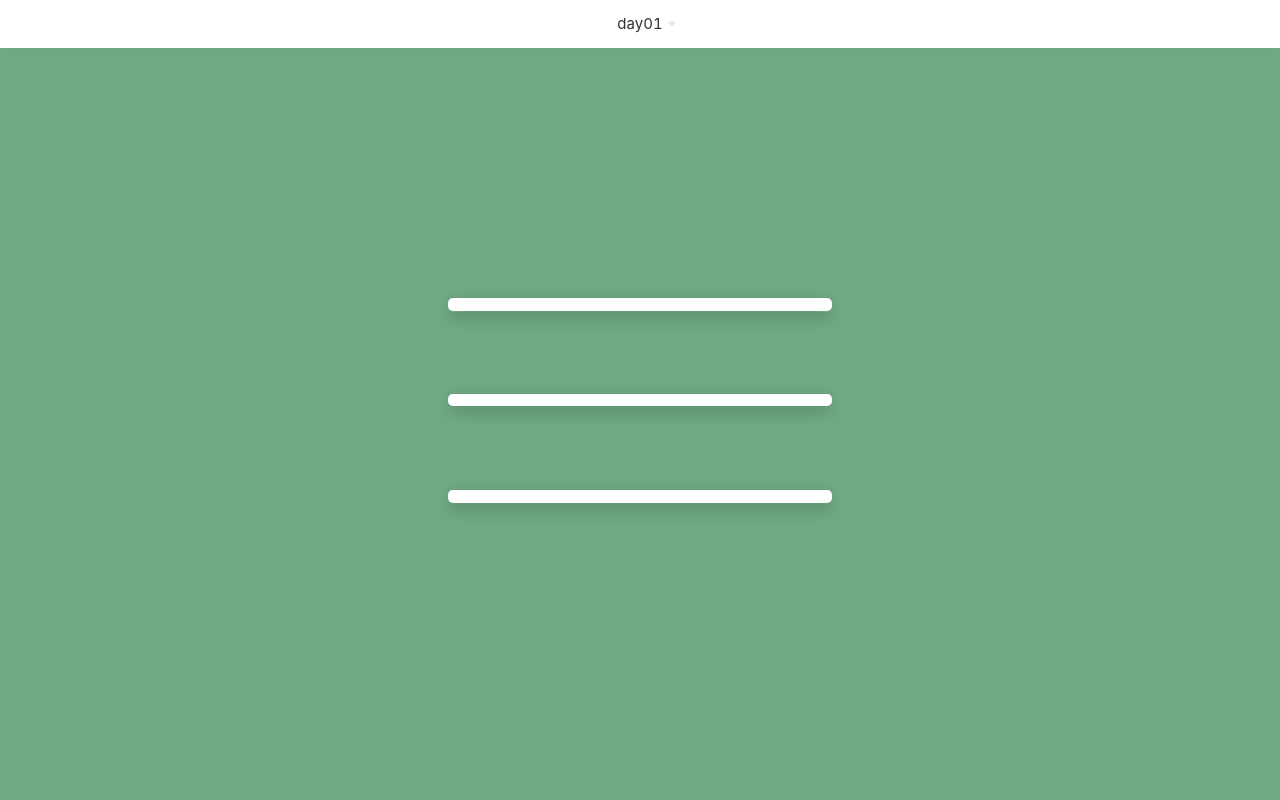
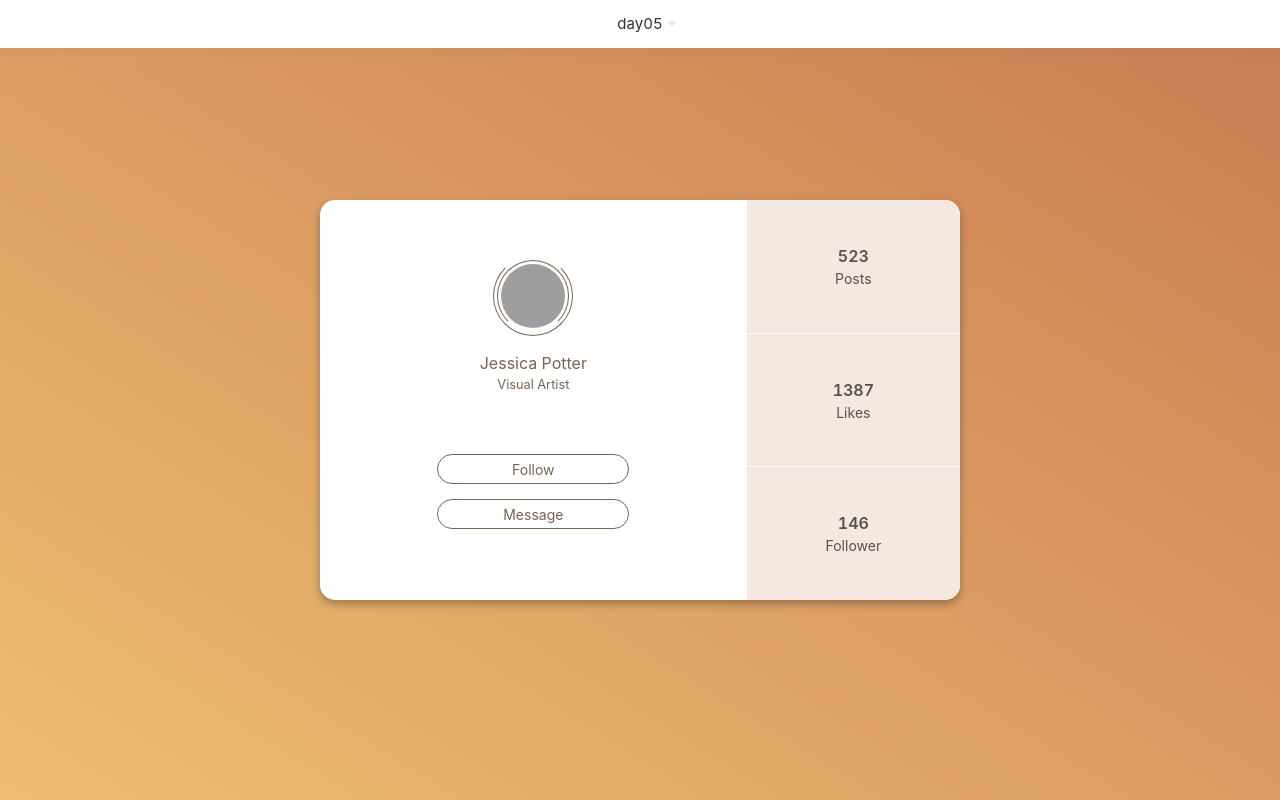
Before and after one commit to Manonicu/100-days-css-challenge, a Vue app: page / in a window 1280 px wide. Built offline with nearby package versions, Linux system fonts and the light colour scheme; grey boxes are pictures that could not be loaded.

Commit message:
update: day05

```diff
--- a/package.json
+++ b/package.json
@@ -48,7 +48,6 @@
 		}
 	},
 	"browserslist": [
-		"> 1%",
 		"last 2 versions"
 	]
 }
--- a/src/App.vue
+++ b/src/App.vue
@@ -17,11 +17,13 @@ export default {
 		DropdownItem,
 		Day01: () => import("@/components/Day01"),
 		Day02: () => import("@/components/Day02"),
-		Day03: () => import("@/components/Day03")
+		Day03: () => import("@/components/Day03"),
+		Day04: () => import("@/components/Day04"),
+		Day05: () => import("@/components/Day05")
 	},
 	data() {
 		return {
-			selected: "01",
+			selected: "05",
 			options: []
 		};
 	},
--- /dev/null
+++ b/src/components/Day04.vue
@@ -0,0 +1,13 @@
+<template>
+    <div>04</div>
+</template>
+
+<script>
+	export default {
+		name: "Day04"
+	};
+</script>
+
+<style scoped>
+
+</style>
--- /dev/null
+++ b/src/components/Day05.vue
@@ -0,0 +1,176 @@
+<template>
+	<div class="demo" id="demo">
+		<div class="content">
+			<div class="side">
+				<div class="avatar">
+					<img src="https://avatars2.githubusercontent.com/u/12791216?s=460&v=4" alt="" />
+				</div>
+				<div class="info">
+					Jessica Potter
+					<small>Visual Artist</small>
+				</div>
+				<div class="btn">Follow</div>
+				<div class="btn">Message</div>
+			</div>
+			<div class="side">
+				<div class="child">
+					<div class="count">
+						523
+						<span>Posts</span>
+					</div>
+				</div>
+				<div class="child">
+					<div class="count">
+						1387
+						<span>Likes</span>
+					</div>
+				</div>
+				<div class="child">
+					<div class="count">
+						146
+						<span>Follower</span>
+					</div>
+				</div>
+			</div>
+		</div>
+	</div>
+</template>
+
+<script>
+export default {
+	name: "Day05"
+};
+</script>
+
+<style lang="less" scoped>
+.demo {
+	display: flex;
+	width: 100vw;
+	height: 100vh;
+	align-items: center;
+	justify-content: center;
+	background: linear-gradient(to top right, #ecbd72, #c97c53);
+	.content {
+		display: flex;
+		width: 50%;
+		height: 50%;
+		background-color: #fff;
+		box-shadow: 0 4px 8px rgba(0, 0, 0, 0.3);
+		border-radius: 15px;
+		overflow: hidden;
+	}
+	.side {
+		display: flex;
+		flex: 1;
+		flex-direction: column;
+		&:nth-child(1) {
+			flex: 2;
+			justify-content: center;
+			align-items: center;
+			text-align: center;
+		}
+		.avatar {
+			display: flex;
+			position: relative;
+			margin-bottom: 15px;
+			width: 80px;
+			height: 80px;
+			align-items: center;
+			justify-content: center;
+			&:before,
+			&:after {
+				position: absolute;
+				display: block;
+				content: "";
+				top: 0;
+				left: 0;
+				width: 80px;
+				height: 80px;
+				border-width: 1px;
+				border-style: solid;
+				border-color: transparent #786450 #786450 #786450;
+				border-radius: 50%;
+				transition: transform 1s cubic-bezier(0.78, 0.17, 0.24, 1.08);
+			}
+			&:after {
+				width: 72px;
+				height: 72px;
+				top: 4px;
+				left: 4px;
+				border-width: 1px;
+				border-style: solid;
+				border-color: #786450 #786450 transparent #786450;
+				transition-duration: 0.4s;
+				transition-delay: 0.2s;
+			}
+			&:hover {
+				&:before,
+				&:after {
+					transform: rotateZ(360deg);
+					transition: transform 1s cubic-bezier(0.78, 0.17, 0.24, 1.08);
+				}
+				&:after {
+					transform: rotateZ(-360deg);
+					transition-duration: 0.4s;
+					transition-delay: 0.2s;
+				}
+			}
+			img {
+				display: block;
+				width: 64px;
+				height: 64px;
+				margin: auto;
+				border-radius: 50%;
+				overflow: hidden;
+			}
+		}
+		.info {
+			margin-bottom: 60px;
+			font-size: 16px;
+			color: #786451;
+			small {
+				display: block;
+			}
+		}
+		.btn {
+			margin-bottom: 15px;
+			width: 45%;
+			height: 30px;
+			line-height: 30px;
+			color: #786451;
+			border: 1px solid #786451;
+			transition: background-color linear 0.25s;
+			border-radius: 20px;
+			&:hover {
+				background-color: currentColor;
+				transition: background-color linear 0.25s;
+			}
+		}
+		.child {
+			flex: 1;
+			display: flex;
+			align-items: center;
+			justify-content: center;
+			font-weight: 600;
+			text-align: center;
+			background-color: #f5e8e0;
+			font-size: 16px;
+			border-bottom: 1px solid #ffffff;
+			transition: background-color linear 0.25s;
+			cursor: pointer;
+			&:hover {
+				background-color: #e1cfc3;
+				transition: background-color linear 0.25s;
+			}
+			&:last-child {
+				border-bottom: none;
+			}
+			span {
+				display: block;
+				font-weight: 400;
+				font-size: 14px;
+			}
+		}
+	}
+}
+</style>
```
